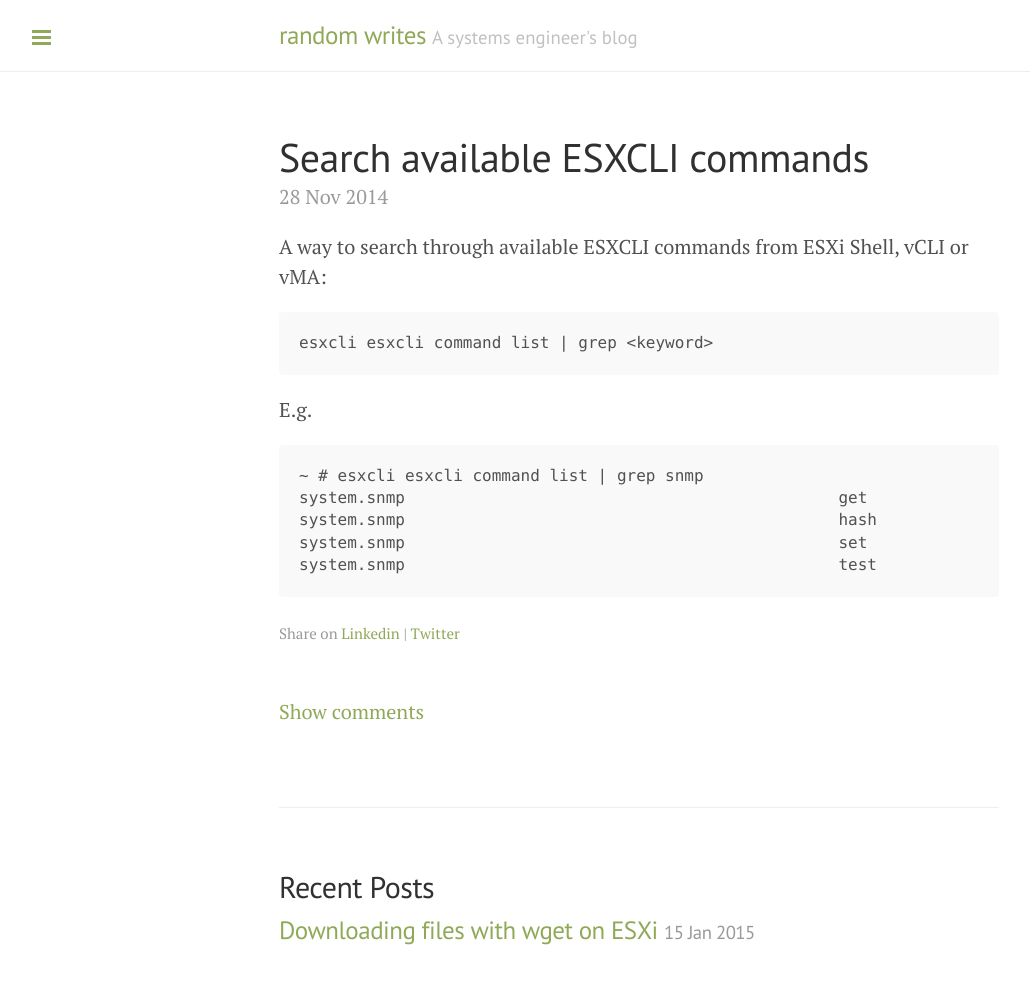
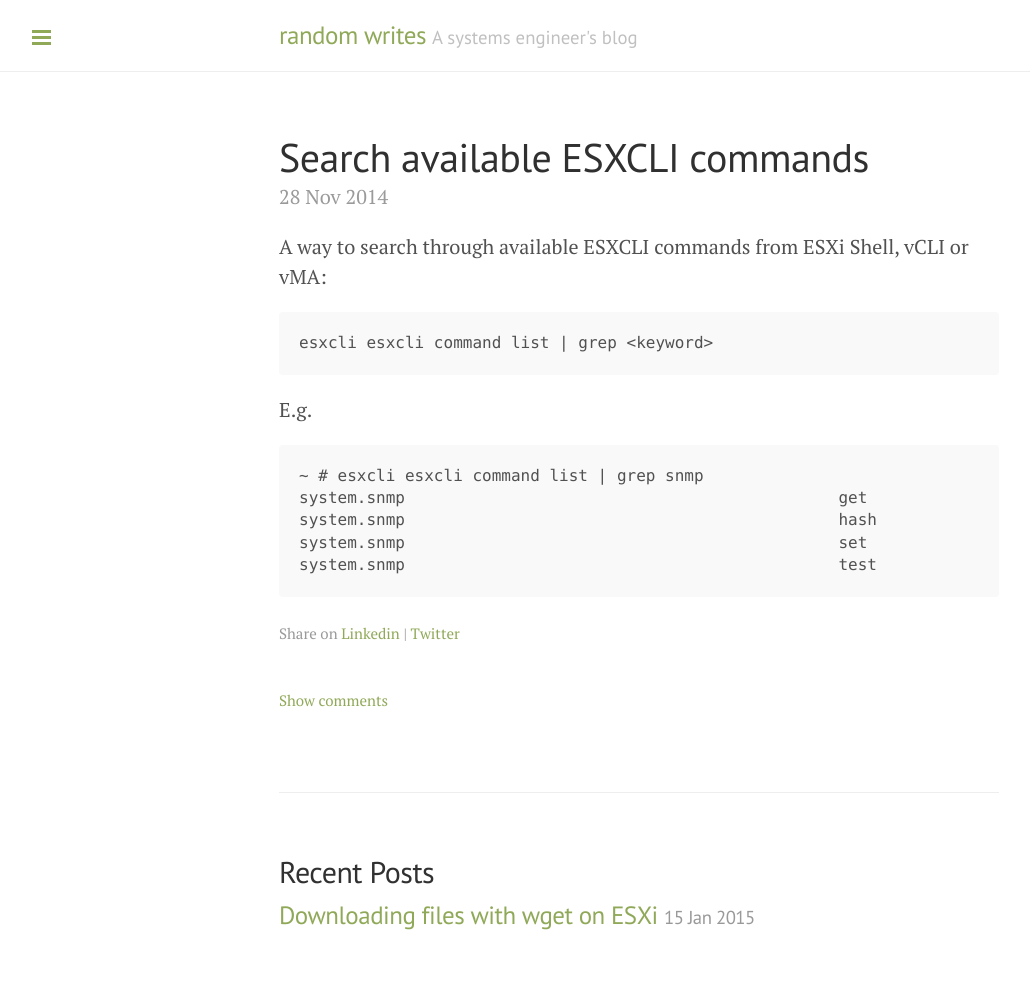
Before and after one commit to nilic/nilic.github.io, a Jekyll site: the page built from _posts/2014-11-28-search-available-esxcli-commands.md, in a window 1280 px wide. Shown: the whole page, without its empty margins (1-1031 px from the left). Built offline with Jekyll 4.4.1, drawn with Linux system fonts in a browser that asks for light colours; nearby versions of some CDN libraries; Markdown is read by kramdown in place of the engine named in the settings.

Commit message:
changed style for show comments

```diff
--- a/_layouts/post.html
+++ b/_layouts/post.html
@@ -8,11 +8,11 @@ layout: default
 
   {{ content }}
 
-  <span class="post-share">Share on <a href="http://www.linkedin.com/shareArticle?mini=true&title={{ page.title }}&url={{ site.url }}{{ page.url }}&source={{ site.url }}" target="_blank">Linkedin</a> | <a href="https://twitter.com/intent/tweet?text={{ page.title }}%20via%20@{{ site.author.twitter }}&url={{ site.url }}{{ page.url }}" target="_blank">Twitter</a></span>
+  <span class="post-share">Share on <a href="http://www.linkedin.com/shareArticle?mini=true&title={{ page.title }}&url={{ site.url }}{{ page.url }}&source={{ site.url }}" target="_blank">Linkedin</a> | <a href="https://twitter.com/intent/tweet?text={{ page.title }}%20via%20@{{ site.author.twitter }}&url={{ site.url }}{{ page.url }}" target="_blank">Twitter</a>
 
   <p>&nbsp;</p>
-
   {% include disqus_cond.html %}
+  </span>
   <!-- {% include disqus_count.html %} -->
 <!--   <div id="disqus_thread">
     <a href="#" onclick="disqus();return false;">Show comments</a>
```
